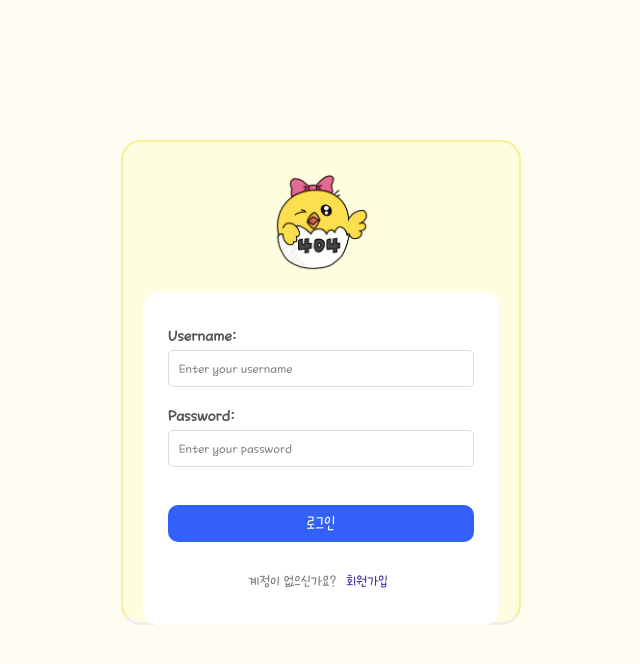
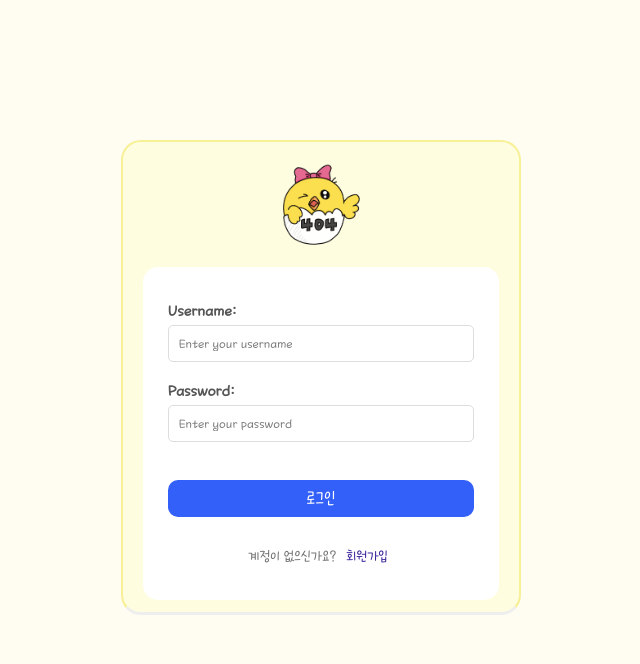
Before and after one commit to opeach2v/Graduation_work, a Django app: page / in a window 1280 px wide. Shown: the top 664 px of the page, without its empty margins (319-959 px from the left). Run offline with Django 4.2, Linux system fonts and the light colour scheme.

Commit message:
login_style update2

```diff
--- a/static/css/login_style.css
+++ b/static/css/login_style.css
@@ -21,7 +21,7 @@ body {
 }
 
 .logo-img {
-    width: 100px;
+    width: 85px;
     /* 로고 크기 */
     height: auto;
     margin-bottom: 15px;
@@ -29,7 +29,7 @@ body {
 
 /* 메인 컨테이너 */
 .main-container {
-    padding-top: 30px;
+    padding-top: 20px;
     padding-bottom: 50px;
     width: 400px;
     margin: 140px auto;
```
